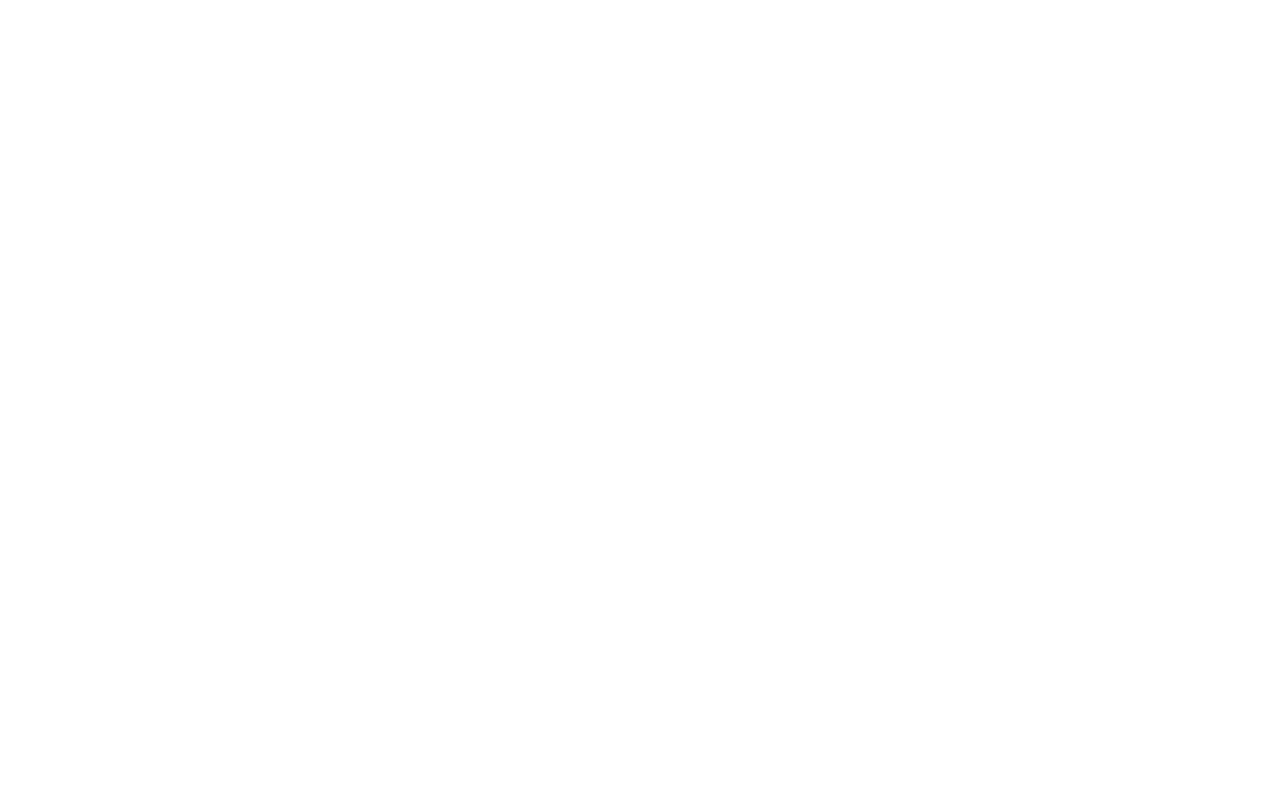
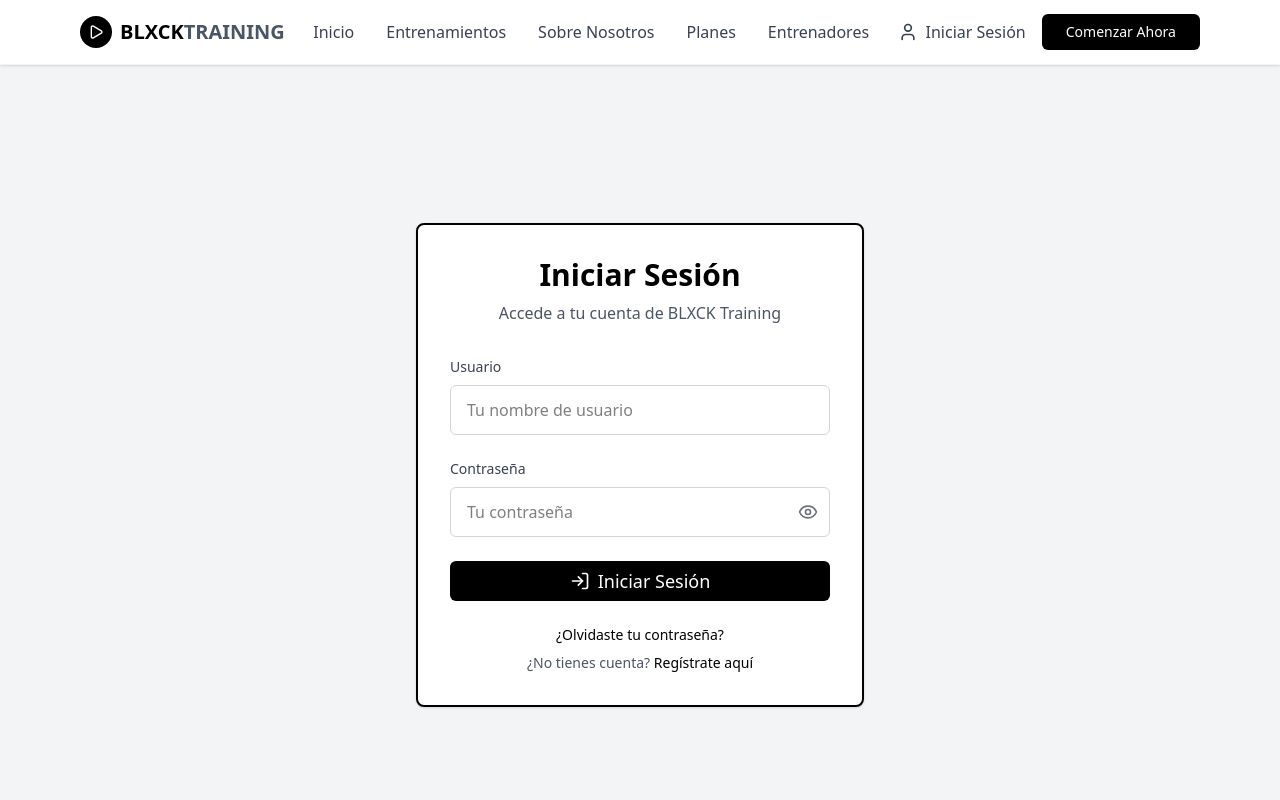
Before and after one commit to RodrigoGutierrezPacheco/blxcktraining2.0, a React (Vite) app: page /login in a window 1280 px wide. Before the commit this address had no page. Shown: the top 800 px of the page. Built offline with nearby package versions, Linux system fonts and the light colour scheme.

Commit message:
feat(login): agregando compomente login

```diff
--- a/src/App.jsx
+++ b/src/App.jsx
@@ -5,6 +5,7 @@
 import About from "./pages/About/About";
 import Planes from "./pages/Planes/Planes";
 import Entrenadores from "./pages/Entrenadores/Entrenadores";
+import Login from "./pages/Login/Login";
 
 function App() {
   return (
@@ -38,6 +39,12 @@
           <Route path="/entrenadores" element={<Entrenadores />} />
         </Route>
       </Routes>
+
+      <Routes>
+        <Route element={<Layout />}>
+          <Route path="/login" element={<Login />} />
+        </Route>
+      </Routes>
     </Router>
   );
 }
--- a/src/pages/Components/Navbar.jsx
+++ b/src/pages/Components/Navbar.jsx
@@ -1,5 +1,5 @@
 import { useState } from "react";
-import { Menu, X, Play } from "lucide-react";
+import { Menu, X, Play, User } from "lucide-react";
 import { Button } from "./Button";
 
 export default function Navbar() {
@@ -47,8 +47,16 @@
             ))}
           </div>
 
-          {/* Desktop CTA Button */}
+          {/* Desktop CTA Buttons */}
           <div className="hidden md:flex items-center space-x-4">
+            <a
+              href="/login"
+              className="flex items-center text-gray-700 hover:text-black font-medium transition-colors duration-200 group"
+            >
+              <User className="h-5 w-5 mr-2" />
+              Iniciar Sesión
+              <span className="absolute -bottom-1 left-0 w-0 h-0.5 bg-black transition-all duration-200 group-hover:w-full"></span>
+            </a>
             <Button
               size="sm"
               className="bg-black text-white hover:bg-gray-800 px-6"
@@ -91,7 +99,17 @@
                 {link.name}
               </a>
             ))}
-            <div className="pt-4">
+            <div className="pt-2">
+              <a
+                href="/inicio-sesion"
+                className="flex items-center px-3 py-2 text-gray-700 hover:text-black hover:bg-gray-50 font-medium transition-colors duration-200 rounded-md"
+                onClick={() => setIsMenuOpen(false)}
+              >
+                <User className="h-5 w-5 mr-2" />
+                Iniciar Sesión
+              </a>
+            </div>
+            <div className="pt-2">
               <Button
                 size="sm"
                 className="w-full bg-black text-white hover:bg-gray-800"
--- /dev/null
+++ b/src/pages/Login/Login.jsx
@@ -0,0 +1,114 @@
+import { useState } from "react"
+import { Eye, EyeOff, LogInIcon } from "lucide-react" // Renamed LogIn to LogInIcon to avoid conflict
+import { Button } from "../Components/Button"
+import { Card, CardContent } from "../Components/Card"
+
+export default function Login() {
+  const [username, setUsername] = useState("")
+  const [password, setPassword] = useState("")
+  const [showPassword, setShowPassword] = useState(false)
+  const [message, setMessage] = useState("") // To display success or error messages
+
+  const handleLogin = (e) => {
+    e.preventDefault() // Prevent default form submission
+
+    if (!username || !password) {
+      setMessage("Por favor, ingresa tu usuario y contraseña.")
+      return
+    }
+
+    try {
+      // Store username and password in localStorage
+      // Note: In a real application, you would send these credentials to a server
+      // and store a token (JWT) securely, not raw password.
+      localStorage.setItem("userBlck", JSON.stringify({ username, password }))
+      setMessage("¡Inicio de sesión exitoso! Datos guardados en localStorage.")
+      // Optionally, redirect the user or clear the form
+      setUsername("")
+      setPassword("")
+    } catch (error) {
+      setMessage("Error al guardar los datos. Inténtalo de nuevo.")
+      console.error("Error saving to localStorage:", error)
+    }
+  }
+
+  return (
+    <div className="min-h-screen bg-gray-100 flex items-center justify-center p-4">
+      <Card className="w-full max-w-md border-2 border-black">
+        <CardContent className="p-8">
+          <div className="text-center mb-8">
+            <h2 className="text-3xl font-bold text-black mb-2">Iniciar Sesión</h2>
+            <p className="text-gray-600">Accede a tu cuenta de BLXCK Training</p>
+          </div>
+
+          <form onSubmit={handleLogin} className="space-y-6">
+            <div>
+              <label htmlFor="username" className="block text-sm font-medium text-gray-700 mb-2">
+                Usuario
+              </label>
+              <input
+                type="text"
+                id="username"
+                name="username"
+                value={username}
+                onChange={(e) => setUsername(e.target.value)}
+                className="w-full px-4 py-3 border border-gray-300 rounded-md focus:outline-none focus:ring-2 focus:ring-black focus:border-black transition-colors"
+                placeholder="Tu nombre de usuario"
+                required
+              />
+            </div>
+
+            <div>
+              <label htmlFor="password" className="block text-sm font-medium text-gray-700 mb-2">
+                Contraseña
+              </label>
+              <div className="relative">
+                <input
+                  type={showPassword ? "text" : "password"}
+                  id="password"
+                  name="password"
+                  value={password}
+                  onChange={(e) => setPassword(e.target.value)}
+                  className="w-full px-4 py-3 border border-gray-300 rounded-md focus:outline-none focus:ring-2 focus:ring-black focus:border-black transition-colors pr-10"
+                  placeholder="Tu contraseña"
+                  required
+                />
+                <button
+                  type="button"
+                  onClick={() => setShowPassword(!showPassword)}
+                  className="absolute inset-y-0 right-0 pr-3 flex items-center text-gray-500 hover:text-black focus:outline-none"
+                  aria-label={showPassword ? "Ocultar contraseña" : "Mostrar contraseña"}
+                >
+                  {showPassword ? <EyeOff className="h-5 w-5" /> : <Eye className="h-5 w-5" />}
+                </button>
+              </div>
+            </div>
+
+            {message && (
+              <p className={`text-center text-sm ${message.includes("exitoso") ? "text-green-600" : "text-red-600"}`}>
+                {message}
+              </p>
+            )}
+
+            <Button type="submit" className="w-full bg-black text-white hover:bg-gray-800 text-lg py-3">
+              <LogInIcon className="mr-2 h-5 w-5" />
+              Iniciar Sesión
+            </Button>
+          </form>
+
+          <div className="mt-6 text-center text-sm">
+            <a href="#" className="text-black hover:underline">
+              ¿Olvidaste tu contraseña?
+            </a>
+            <p className="mt-2 text-gray-600">
+              ¿No tienes cuenta?{" "}
+              <a href="#" className="text-black hover:underline font-medium">
+                Regístrate aquí
+              </a>
+            </p>
+          </div>
+        </CardContent>
+      </Card>
+    </div>
+  )
+}
```
Also changed, not shown: src/pages/Components/Modals/TrainerModal.jsx (+65 -32 lines).
